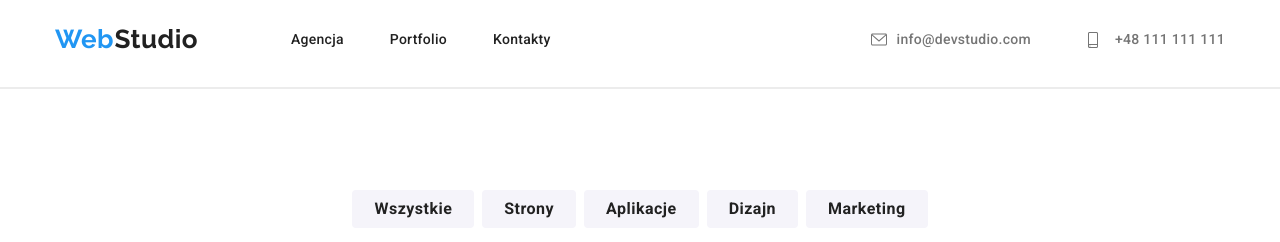
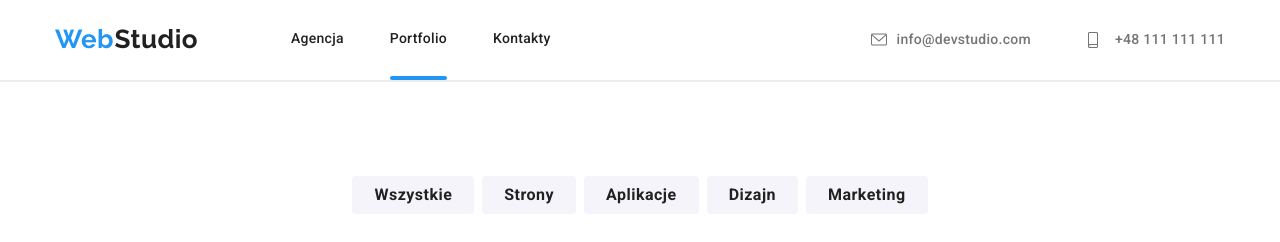
Before and after one commit to Grafzer/-goit-markup-hw-05, a plain HTML site: page portfolio.html in a window 1280 px wide. Shown: the top 242 px of the page. Drawn offline with nearby package versions, Linux system fonts and the light colour scheme.

Commit message:
add underline to active page

```diff
--- a/css/styles.css
+++ b/css/styles.css
@@ -111,6 +111,19 @@ nav {
 	padding: 32px 0;
 }
 
+.underline-section::after {
+	content: "";
+	background-color: var(--logo-color);
+	height: 4px;
+	display: block;
+	border-radius: 2px;
+}
+
+.active-page {
+	display: block;
+	padding-bottom: 30px;
+}
+
 .contacts {
 	display: flex;
 	gap: 50px;
@@ -177,6 +190,7 @@ nav {
 
 hr {
 	border: 1px solid var(--line-color);
+	margin: auto;
 }
 
 .banner {
--- a/portfolio.html
+++ b/portfolio.html
@@ -27,7 +27,7 @@
 				<nav>
 					<ul class="navigation">
 						<li><a class="navigation-link" href="index.html">Agencja</a></li>
-						<li><a class="navigation-link" href="portfolio.html">Portfolio</a></li>
+						<li class="underline-section"><a class="navigation-link active-page" href="portfolio.html">Portfolio</a></li>
 						<li><a class="navigation-link" href="index.html">Kontakty</a></li>
 					</ul>
 				</nav>
@@ -44,12 +44,12 @@
 						</svg>
 						+48 111 111 111
 					</a>
+
 				</div>
 			</header>
 		</div>
-
 		<main>
-			<hr />
+<hr />
 			<section>
 				<div class="container">
 					<h1 class="visually-hidden">portfolio</h1>
```
Also changed, not shown: index.html (+1 -1 lines).
